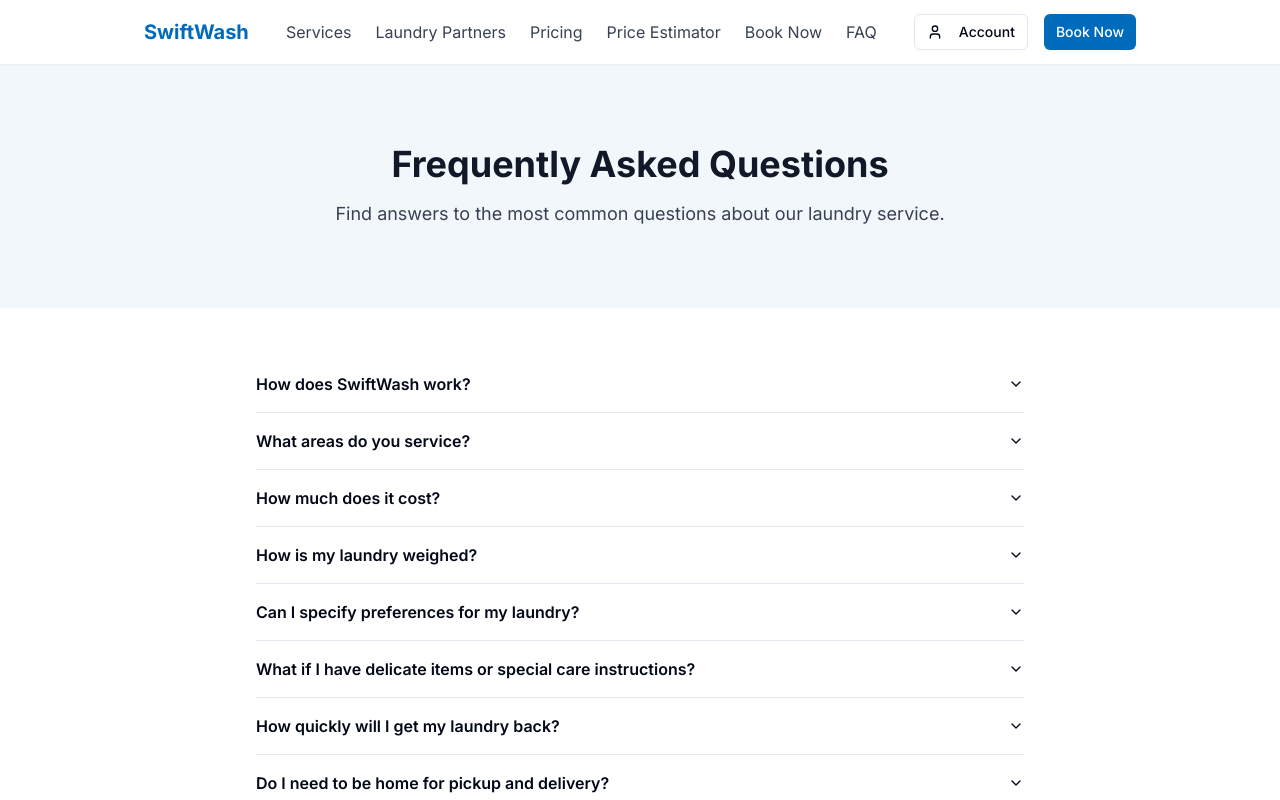
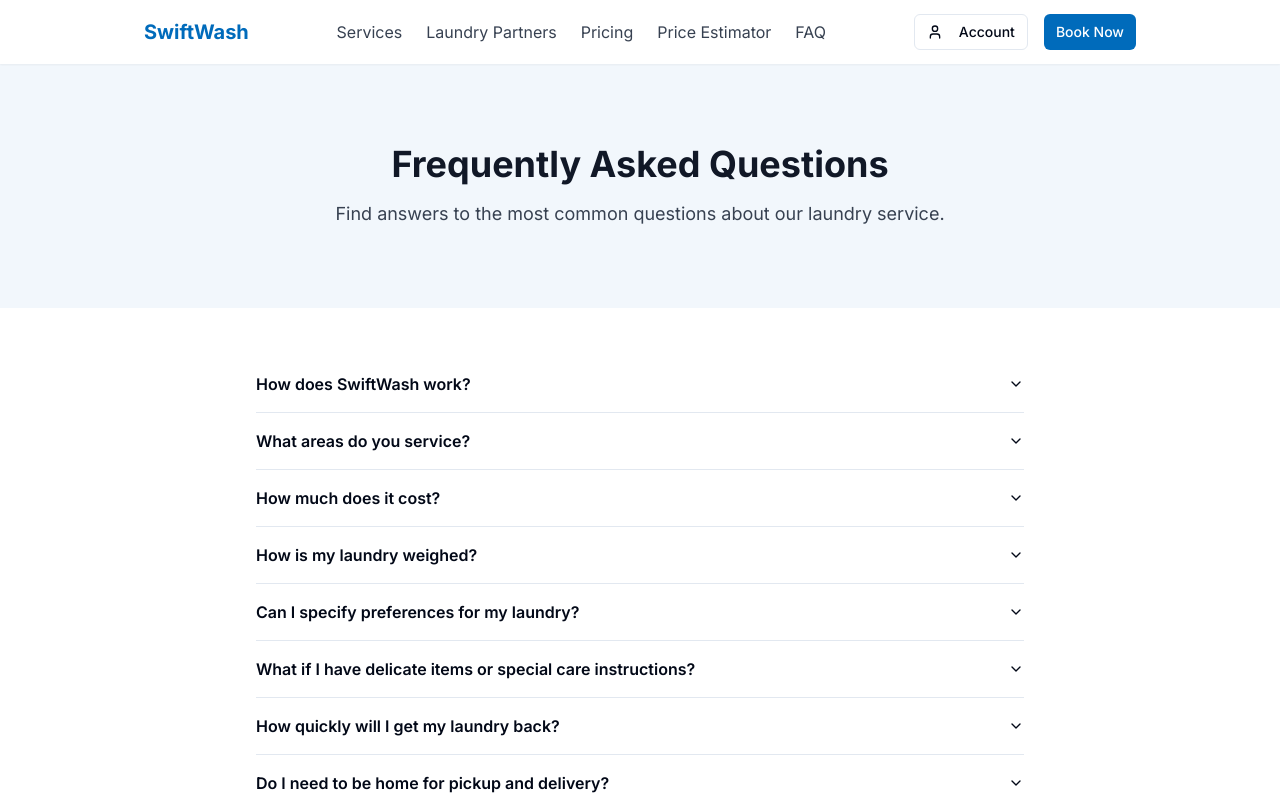
Before and after one commit to magmash/wash-drop-now, a React (Vite) app: page /faq in a window 1280 px wide. Shown: the top 800 px of the page. Built offline with nearby package versions, Linux system fonts and the light colour scheme.

Commit message:
Remove menu item
Remove a menu item from the mobile menu.

```diff
--- a/src/components/layout/Header.tsx
+++ b/src/components/layout/Header.tsx
@@ -30,9 +30,6 @@ const Header = () => {
           <Link to="/price-estimator" className="text-gray-700 hover:text-primary transition-colors">
             Price Estimator
           </Link>
-          <Link to="/booking" className="text-gray-700 hover:text-primary transition-colors">
-            Book Now
-          </Link>
           <Link to="/faq" className="text-gray-700 hover:text-primary transition-colors">
             FAQ
           </Link>
```
